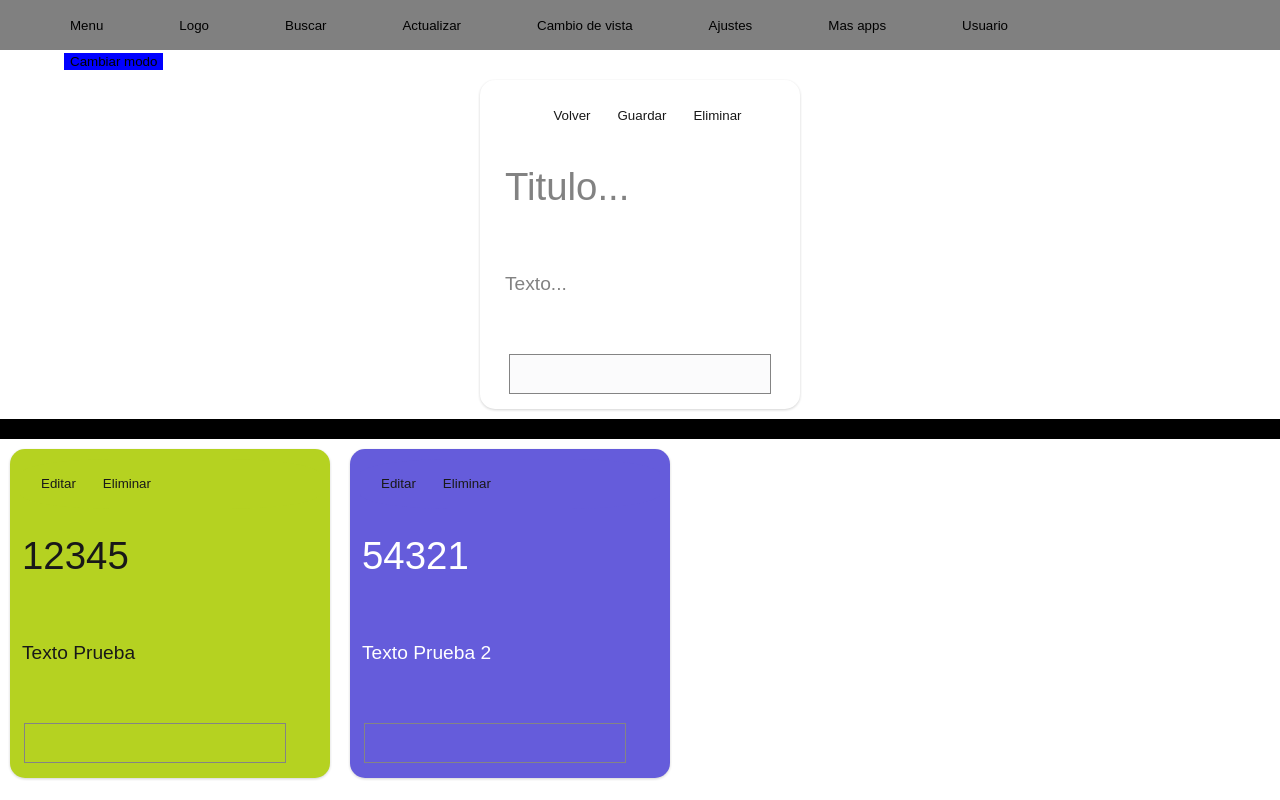
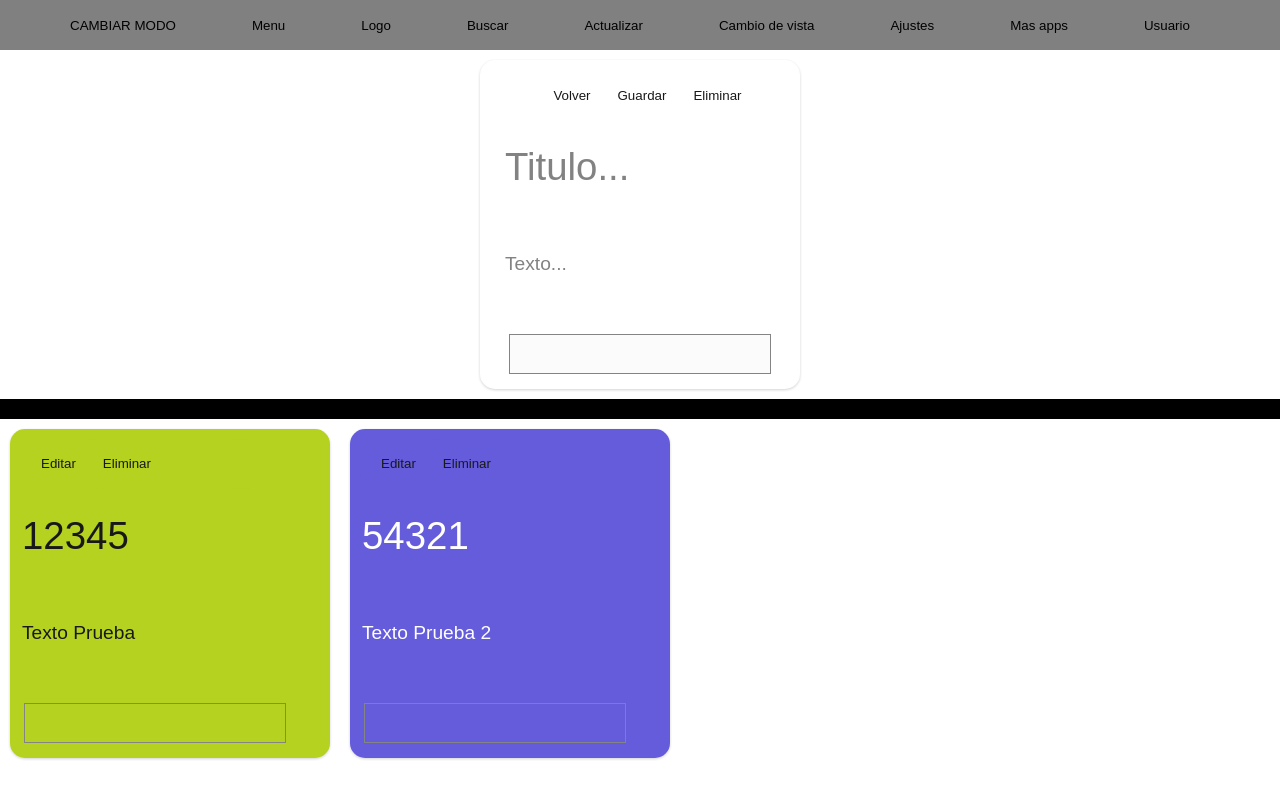
Before and after one commit to jleuce/blockdenotas, a React (Create React App) app: page / in a window 1280 px wide. Built offline with nearby package versions, Linux system fonts and the light colour scheme.

Commit message:
Context Implemented

```diff
--- a/src/App.js
+++ b/src/App.js
@@ -1,16 +1,18 @@
 import './App.css';
-import Nota from './componentes/nota/Nota';
 import NavBar from './componentes/NavBar';
 import PanelNotas from './componentes/PanelNotas'
+import Contexto from './context/Contexto';
 //import { BrowserRouter, Route, Routes } from 'react-router-dom'; falta desinstalar
 
 function App() {
   return (
     <>
-      <NavBar/>
-      <div>
-        <PanelNotas/>
-      </div>
+      <Contexto>
+        <NavBar/>
+        <div>
+          <PanelNotas/>
+        </div>
+      </Contexto>
     </>
   );
 }
--- a/src/componentes/NavBar.js
+++ b/src/componentes/NavBar.js
@@ -1,8 +1,13 @@
-import React from 'react'
+import React, { useContext } from 'react'
+import { MyContext } from '../context/Contexto';
 
 function NavBar() {
+
+  const myContextObject = useContext(MyContext);
+
   return (
     <div className='NavBar'>
+      <button onClick={myContextObject.cambiarColorFondo}>CAMBIAR MODO</button>
       <button>Menu</button>
       <button>Logo</button>
       <button>Buscar</button>
--- a/src/componentes/PanelNotas.js
+++ b/src/componentes/PanelNotas.js
@@ -1,39 +1,22 @@
-import React, { useState } from 'react'
+import React, { createContext, useContext, useState } from 'react'
 import NotaReducida from './NotaReducida';
+import { MyContext } from '../context/Contexto';
 
 function PanelNotas() {
+
+  const myContextObject = useContext(MyContext);
   const [notas, setNotas] = useState([
     {idNota: (1), tituloNota:'12345',textoNota:'Texto Prueba',colorNota:'#adce09'},
     {idNota: (2), tituloNota:'54321',textoNota:'Texto Prueba 2',colorNota:"#554bd8"}
                                     ]);
 
- const [colorFondo, setColorFondo] = useState('white');
- const [colorBoton, setColorBoton] = useState('blue');
- const [estadoColorFondo, setEstadoColorFondo] = useState(false);
-
   const agregarNota = (objetoAgregar) => {
     setNotas([...notas,objetoAgregar]);
   }
-  const cambiarModo = ()=>{
-    if (estadoColorFondo===false){
-      //setColorFondo('#696969')
-      setColorFondo('black');
-      setEstadoColorFondo(true);
-    }else{
-      //setColorFondo('#000');
-      setColorFondo('white');
-      setEstadoColorFondo(false);
-    }
 
-    console.log('color fondo',colorFondo);
-    console.log('estado color',estadoColorFondo);
-  }
 
   return (
-    <div className='.panelNotas' style={{background:colorFondo}}>
-      <div>
-        <button onClick={cambiarModo} style={{background:'blue'}}>Cambiar modo</button>
-      </div>
+    <div className='.panelNotas' style={{background:myContextObject.colorFondo}}>
       <div style={{ textAlign: 'center' }}>
         <NotaReducida
           tituloNota='Nueva Nota'
--- /dev/null
+++ b/src/context/Contexto.js
@@ -0,0 +1,29 @@
+import React, { createContext, useState } from 'react';
+
+export const MyContext = createContext();
+
+function Contexto({children}) {
+
+  const [colorFondo, setColorFondo] = useState('white');
+
+  const cambiarColorFondo = () => {
+    if (colorFondo === 'white'){
+      setColorFondo('#424242');
+    }else{
+      setColorFondo('white');
+    }
+    console.log('cambiarColor',colorFondo);
+  };
+  const objetoConTodo = {
+    colorFondo,
+    cambiarColorFondo,
+  }
+
+  return (
+    <MyContext.Provider value = { objetoConTodo }>
+        {children}
+    </MyContext.Provider>
+  );
+};
+
+export default Contexto;
--- a/src/context/useContext.js
+++ /dev/null
@@ -1 +0,0 @@
-const first = useContext(second)
```
